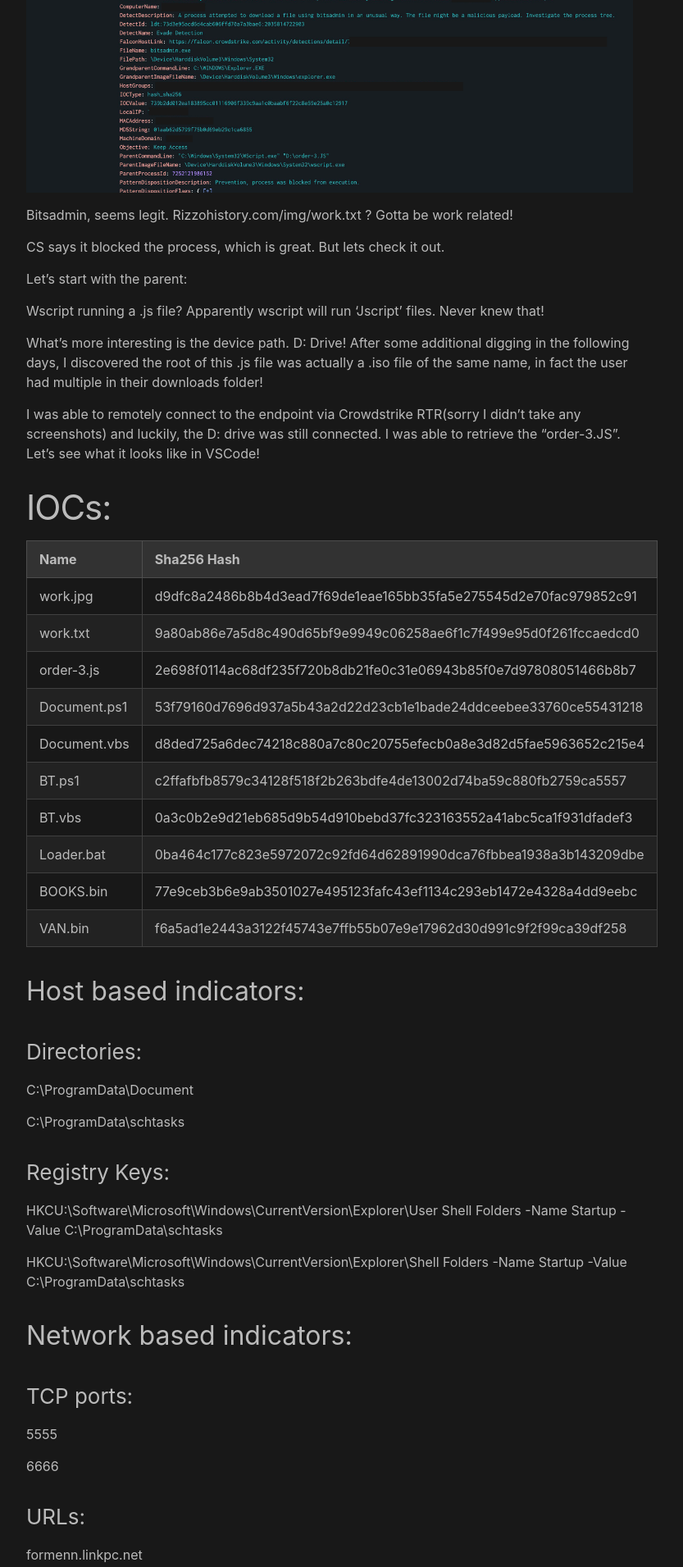
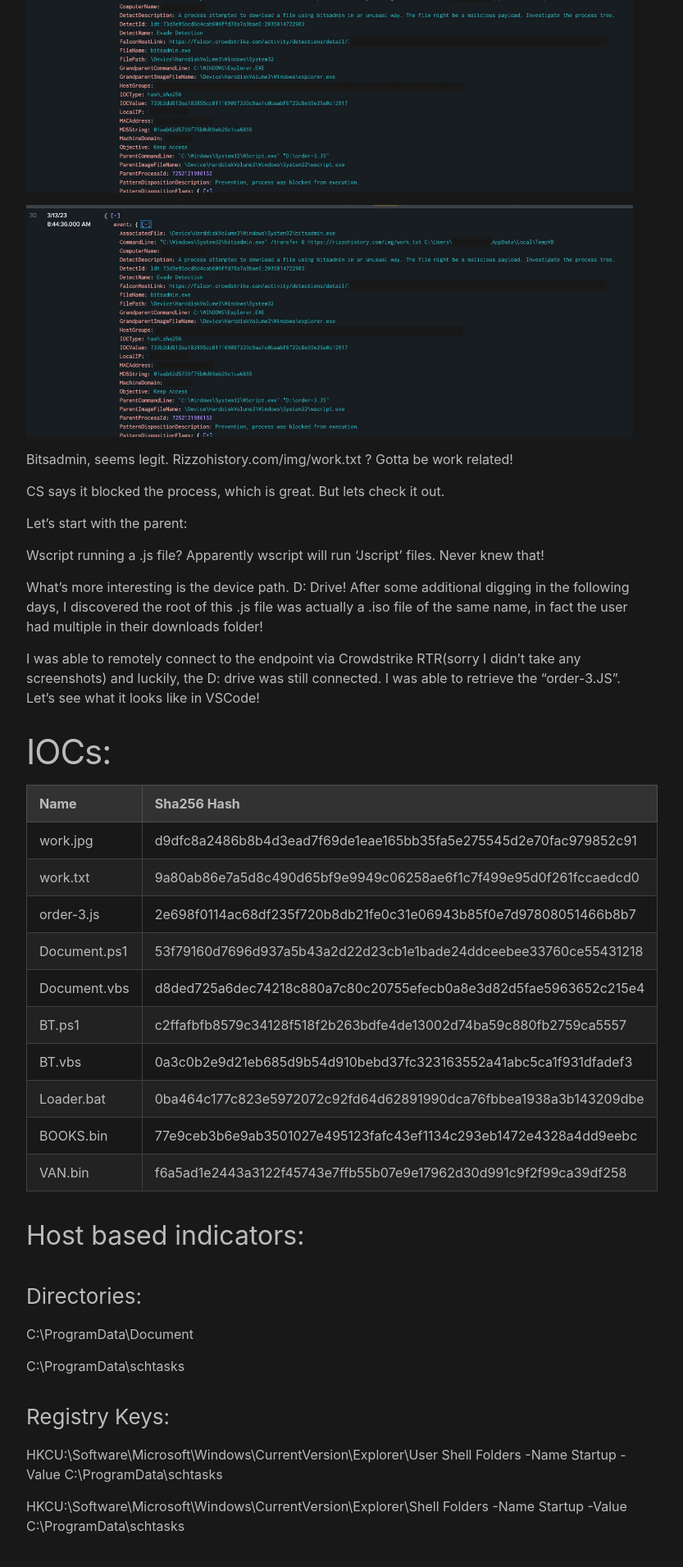
Before and after one commit to dingusxmcgee/dingusxmcgee.github.io, a Jekyll site: the page built from _posts/2023-03-17-hi-mom.md, in a window 1280 px wide. Shown: the part 317-2228 px from the top of the page at 82% size, without its empty margins (238-1071 px from the left). Built offline with Jekyll 4.4.1, drawn with Linux system fonts in a browser that asks for light colours.

Commit message:
Update 2023-03-17-hi-mom.md

```diff
--- a/_posts/2023-03-17-hi-mom.md
+++ b/_posts/2023-03-17-hi-mom.md
@@ -8,6 +8,10 @@ Today I was reviewing Crowdstrike High and Critical detections for the entire or
 I came across this CS detection that looked interesting:
 
 ![image-title-here](/assets/images/3-17-23/3-13-23_1.png){:class="img-responsive"}
+
+
+[![Img1](/assets/images/3-17-23/3-13-23_1.png)](/assets/images/3-17-23/3-13-23_1.png)
+
 
 Bitsadmin, seems legit.  Rizzohistory.com/img/work.txt ? Gotta be work related!
 
```
